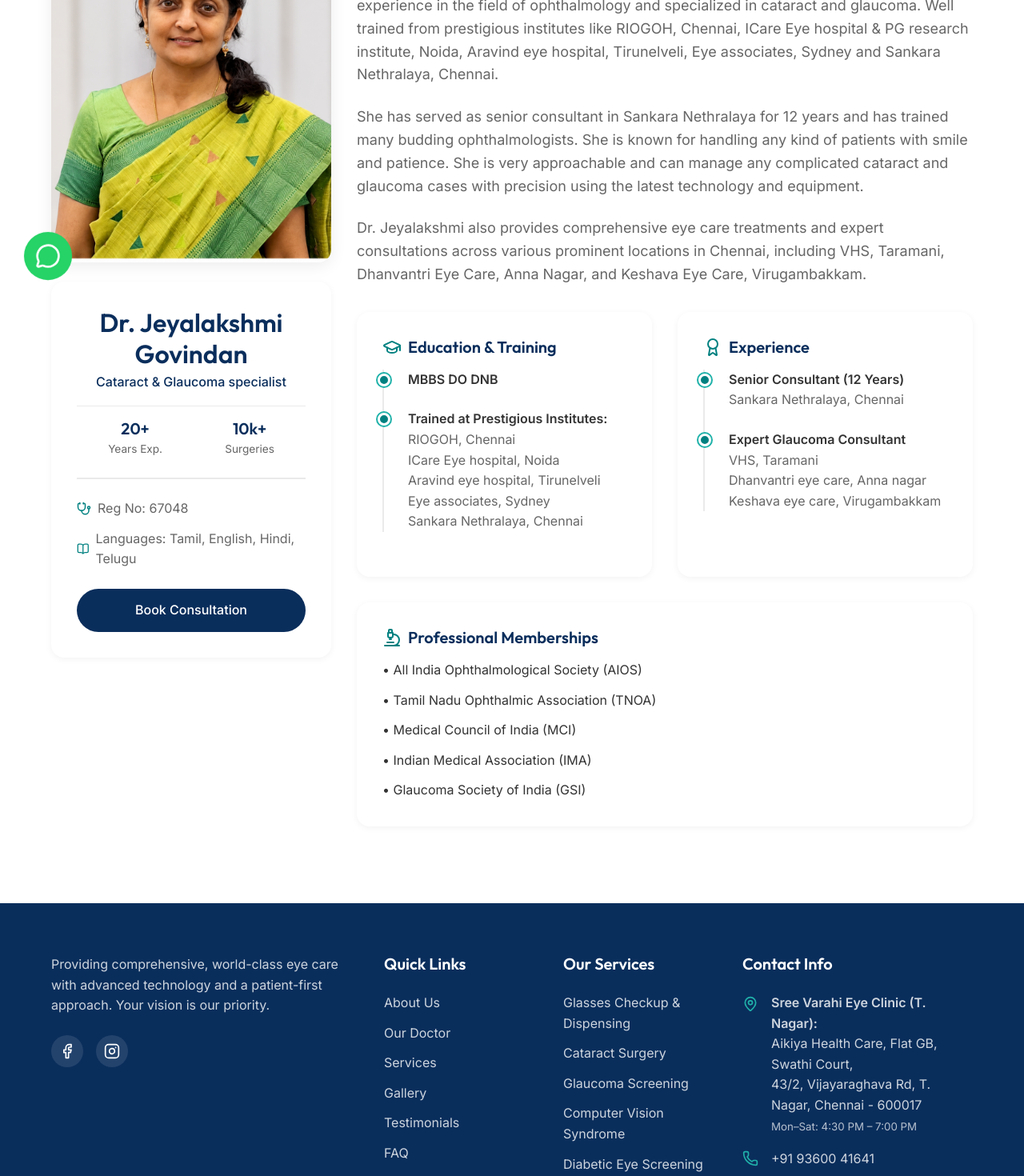
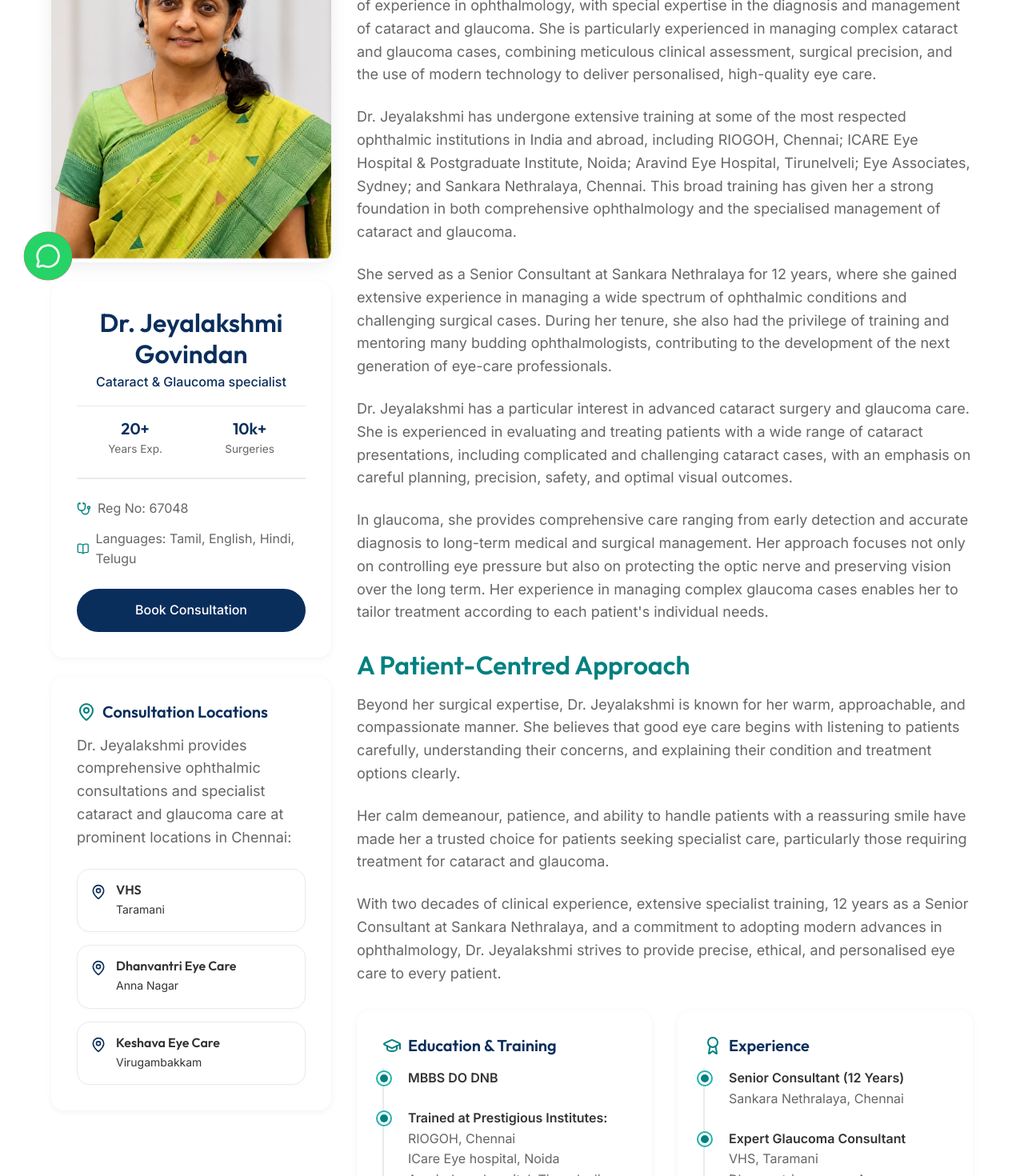
Before and after one commit to priyanka-TL/varahi-eye-clinic-chennai, a React (Vite) app: page /varahi-eye-clinic-chennai/doctor in a window 1280 px wide. Shown: the part 420-1890 px from the top of the page at 80% size. Built offline with nearby package versions, Linux system fonts and the light colour scheme.

Commit message:
feat: add consultation location cards to Doctor profile and update biography content with new assets

```diff
--- a/src/pages/Doctor.jsx
+++ b/src/pages/Doctor.jsx
@@ -1,12 +1,74 @@
 import React from 'react';
 import { Link } from 'react-router-dom';
-import { Award, GraduationCap, Microscope, BookOpen, Stethoscope, Calendar, Phone, Activity } from 'lucide-react';
+import { Award, GraduationCap, Microscope, BookOpen, Stethoscope, Calendar, Phone, Activity, MapPin } from 'lucide-react';
 import '../styles/pages.css';
 import doctorImg from '../assets/images/doctor_photo/drJayalakshmiMainPage.jpg';
 import doctorImg2 from '../assets/images/doctor_photo/doctor1.png';
 import doctorImg3 from '../assets/images/doctor_photo/doctor2.png';
 import Seo from '../components/Seo';
 import { buildPhysicianSchema, buildBreadcrumbSchema } from '../config/seoHelpers';
+
+const ConsultationLocationsCard = () => (
+  <div className="card" style={{ marginTop: '1.5rem' }}>
+    <h4 className="h4" style={{ display: 'flex', alignItems: 'center', gap: '0.5rem', marginBottom: '1rem' }}>
+      <MapPin className="text-secondary" /> Consultation Locations
+    </h4>
+    <p className="p-large" style={{ marginBottom: '1.5rem' }}>
+      Dr. Jeyalakshmi provides comprehensive ophthalmic consultations and specialist cataract and glaucoma care at prominent locations in Chennai:
+    </p>
+    <div style={{ display: 'grid', gridTemplateColumns: 'repeat(auto-fit, minmax(200px, 1fr))', gap: '1rem' }}>
+      <Link to="/contact#taramani" className="location-card">
+        <div style={{ display: 'flex', alignItems: 'flex-start', gap: '0.75rem' }}>
+          <MapPin className="text-primary" size={20} style={{ flexShrink: 0, marginTop: '2px' }} />
+          <div>
+            <h5 style={{ margin: '0 0 0.25rem 0', fontSize: '1rem', color: 'var(--color-text)' }}>VHS</h5>
+            <p style={{ margin: 0, fontSize: '0.875rem', color: 'var(--color-text-muted)' }}>Taramani</p>
+          </div>
+        </div>
+      </Link>
+      <Link to="/contact#annanagar" className="location-card">
+        <div style={{ display: 'flex', alignItems: 'flex-start', gap: '0.75rem' }}>
+          <MapPin className="text-primary" size={20} style={{ flexShrink: 0, marginTop: '2px' }} />
+          <div>
+            <h5 style={{ margin: '0 0 0.25rem 0', fontSize: '1rem', color: 'var(--color-text)' }}>Dhanvantri Eye Care</h5>
+            <p style={{ margin: 0, fontSize: '0.875rem', color: 'var(--color-text-muted)' }}>Anna Nagar</p>
+          </div>
+        </div>
+      </Link>
+      <Link to="/contact#virugambakkam" className="location-card">
+        <div style={{ display: 'flex', alignItems: 'flex-start', gap: '0.75rem' }}>
+          <MapPin className="text-primary" size={20} style={{ flexShrink: 0, marginTop: '2px' }} />
+          <div>
+            <h5 style={{ margin: '0 0 0.25rem 0', fontSize: '1rem', color: 'var(--color-text)' }}>Keshava Eye Care</h5>
+            <p style={{ margin: 0, fontSize: '0.875rem', color: 'var(--color-text-muted)' }}>Virugambakkam</p>
+          </div>
+        </div>
+      </Link>
+    </div>
+    <style>
+      {`
+        .location-card {
+          display: block;
+          padding: 1rem;
+          background-color: var(--color-bg, #ffffff);
+          border-radius: var(--radius-md);
+          text-decoration: none;
+          border: 1px solid var(--color-border);
+          transition: all 0.3s ease;
+          box-shadow: 0 2px 4px rgba(0,0,0,0.02);
+        }
+        .location-card:hover {
+          transform: translateY(-3px);
+          box-shadow: var(--shadow-sm);
+          border-color: var(--color-primary);
+        }
+        .location-card:hover .text-primary {
+          color: var(--color-secondary);
+        }
+      `}
+    </style>
+  </div>
+);
 
 const Doctor = () => {
   return (
@@ -114,21 +176,51 @@ const Doctor = () => {
                   Book Consultation
                 </Link>
               </div>
+
+              {/* Consultation Locations (Desktop Only) */}
+              <div className="hide-on-mobile slide-up delay-300">
+                <ConsultationLocationsCard />
+              </div>
             </div>
 
             {/* Right Content: Bio, Education, etc. */}
             <div className="doctor-content slide-up delay-200">
               <h3 className="h2 text-primary">Biography</h3>
+
               <p className="p-large" style={{ marginBottom: '1.5rem' }}>
-                Dr. Jeyalakshmi Govindan MBBS DO DNB is a senior ophthalmic surgeon with 20 years experience in the field of ophthalmology and specialized in cataract and glaucoma. Well trained from prestigious institutes like RIOGOH, Chennai, ICare Eye hospital & PG research institute, Noida, Aravind eye hospital, Tirunelveli, Eye associates, Sydney and Sankara Nethralaya, Chennai.
+                <strong>Dr. Jeyalakshmi Govindan, MBBS, DO, DNB</strong>, is a senior ophthalmic surgeon with 20 years of experience in ophthalmology, with special expertise in the diagnosis and management of cataract and glaucoma. She is particularly experienced in managing complex cataract and glaucoma cases, combining meticulous clinical assessment, surgical precision, and the use of modern technology to deliver personalised, high-quality eye care.
               </p>
 
               <p className="p-large" style={{ marginBottom: '1.5rem' }}>
-                She has served as senior consultant in Sankara Nethralaya for 12 years and has trained many budding ophthalmologists. She is known for handling any kind of patients with smile and patience. She is very approachable and can manage any complicated cataract and glaucoma cases with precision using the latest technology and equipment.
+                Dr. Jeyalakshmi has undergone extensive training at some of the most respected ophthalmic institutions in India and abroad, including RIOGOH, Chennai; ICARE Eye Hospital & Postgraduate Institute, Noida; Aravind Eye Hospital, Tirunelveli; Eye Associates, Sydney; and Sankara Nethralaya, Chennai. This broad training has given her a strong foundation in both comprehensive ophthalmology and the specialised management of cataract and glaucoma.
               </p>
+
+              <p className="p-large" style={{ marginBottom: '1.5rem' }}>
+                She served as a Senior Consultant at Sankara Nethralaya for 12 years, where she gained extensive experience in managing a wide spectrum of ophthalmic conditions and challenging surgical cases. During her tenure, she also had the privilege of training and mentoring many budding ophthalmologists, contributing to the development of the next generation of eye-care professionals.
+              </p>
+
+              <p className="p-large" style={{ marginBottom: '1.5rem' }}>
+                Dr. Jeyalakshmi has a particular interest in advanced cataract surgery and glaucoma care. She is experienced in evaluating and treating patients with a wide range of cataract presentations, including complicated and challenging cataract cases, with an emphasis on careful planning, precision, safety, and optimal visual outcomes.
+              </p>
+
               <p className="p-large" style={{ marginBottom: '2rem' }}>
-                Dr. Jeyalakshmi also provides comprehensive eye care treatments and expert consultations across various prominent locations in Chennai, including <Link to="/contact#taramani">VHS, Taramani</Link>, <Link to="/contact#annanagar">Dhanvantri Eye Care, Anna Nagar</Link>, and <Link to="/contact#virugambakkam">Keshava Eye Care, Virugambakkam</Link>.
+                In glaucoma, she provides comprehensive care ranging from early detection and accurate diagnosis to long-term medical and surgical management. Her approach focuses not only on controlling eye pressure but also on protecting the optic nerve and preserving vision over the long term. Her experience in managing complex glaucoma cases enables her to tailor treatment according to each patient's individual needs.
               </p>
+
+              <h4 className="h3 text-secondary" style={{ marginBottom: '1rem' }}>A Patient-Centred Approach</h4>
+
+              <p className="p-large" style={{ marginBottom: '1.5rem' }}>
+                Beyond her surgical expertise, Dr. Jeyalakshmi is known for her warm, approachable, and compassionate manner. She believes that good eye care begins with listening to patients carefully, understanding their concerns, and explaining their condition and treatment options clearly.
+              </p>
+
+              <p className="p-large" style={{ marginBottom: '1.5rem' }}>
+                Her calm demeanour, patience, and ability to handle patients with a reassuring smile have made her a trusted choice for patients seeking specialist care, particularly those requiring treatment for cataract and glaucoma.
+              </p>
+
+              <p className="p-large" style={{ marginBottom: '2rem' }}>
+                With two decades of clinical experience, extensive specialist training, 12 years as a Senior Consultant at Sankara Nethralaya, and a commitment to adopting modern advances in ophthalmology, Dr. Jeyalakshmi strives to provide precise, ethical, and personalised eye care to every patient.
+              </p>
+
 
               <div className="doctor-cards-grid">
                 <div className="card">
@@ -182,11 +274,27 @@ const Doctor = () => {
                 </ul>
               </div>
 
+              {/* Consultation Locations (Mobile Only) */}
+              <div className="hide-on-desktop">
+                <ConsultationLocationsCard />
+              </div>
+
             </div>
 
           </div>
         </div>
       </section>
+
+      <style>
+        {`
+          @media (max-width: 991px) {
+            .hide-on-mobile { display: none !important; }
+          }
+          @media (min-width: 992px) {
+            .hide-on-desktop { display: none !important; }
+          }
+        `}
+      </style>
     </div>
   );
 };
--- a/src/pages/Home.jsx
+++ b/src/pages/Home.jsx
@@ -6,9 +6,9 @@ import doctorImg from '../assets/images/doctor_photo/drJayalakshmiMainPage.jpg';
 import imgGlasses from '../assets/images/spectacles/glasses-checkup-edited.png';
 import imgCataract from '../assets/images/patients/cataract-surgery-edited.png';
 import imgGlaucoma from '../assets/images/services_nethra/glaucoma.webp';
-import imgComputerVision from '../assets/images/services_nethra/cornea-refractive.webp';
+import imgComputerVision from '../assets/images/services_nethra/computerVision.jpeg';
 import imgDiabetic from '../assets/images/ds/dscreening2.png';
-import imgPediatric from '../assets/images/services_nethra/pediatric-ophthalmology.webp';
+import imgPediatric from '../assets/images/services_nethra/pediatric.jpeg';
 import Seo from '../components/Seo';
 import { buildOrganizationSchema } from '../config/seoHelpers';
 import AnimatedCounter from '../components/AnimatedCounter';
--- a/src/pages/Services.jsx
+++ b/src/pages/Services.jsx
@@ -6,8 +6,9 @@ import spectaclesImg from '../assets/images/spectacles/tnagar-spectacles-display
 import imgGlasses from '../assets/images/spectacles/glasses-checkup-edited.png';
 import imgCataract from '../assets/images/patients/cataract-surgery-edited.png';
 import imgGlaucoma from '../assets/images/services_nethra/glaucoma.webp';
-import imgComputerVision from '../assets/images/services_nethra/cornea-refractive.webp';
+import imgComputerVision from '../assets/images/services_nethra/computerVision.jpeg';
 import imgDiabetic from '../assets/images/ds/dscreening2.png';
+import imgPediatric from '../assets/images/services_nethra/pediatric.jpeg';
 import Seo from '../components/Seo';
 import { buildBreadcrumbSchema } from '../config/seoHelpers';
 import { SITE_URL } from '../config/site';
@@ -58,6 +59,15 @@ const Services = () => {
       desc: 'Specialized screening to detect and manage diabetic retinopathy early.',
       benefits: ['Prevents severe vision loss', 'Early detection', 'Timely treatment'],
       process: 'Dilated fundus exam, detailed retinal evaluation, and targeted therapy if needed.'
+    },
+    {
+      slug: 'pediatric-eye-care',
+      title: 'Pediatric Eye Care',
+      icon: <Users size={40} />,
+      img: imgPediatric,
+      desc: 'Dedicated to personalized care and treatment for children’s vision needs.',
+      benefits: ['Child-friendly environment', 'Early detection of squints', 'Myopia control'],
+      process: 'Vision assessment, refraction testing, and customized treatment plans for children.'
     }
   ];
 
```
Also changed, not shown: src/assets/images/services_nethra/computerVision.jpeg (added), src/assets/images/services_nethra/pediatric.jpeg (added).
